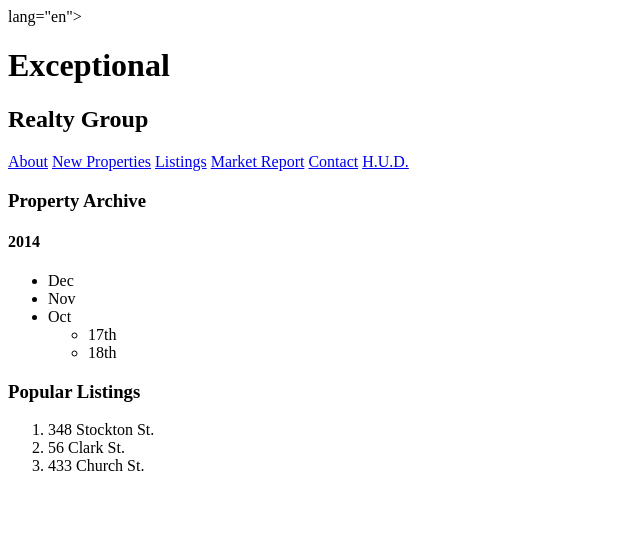
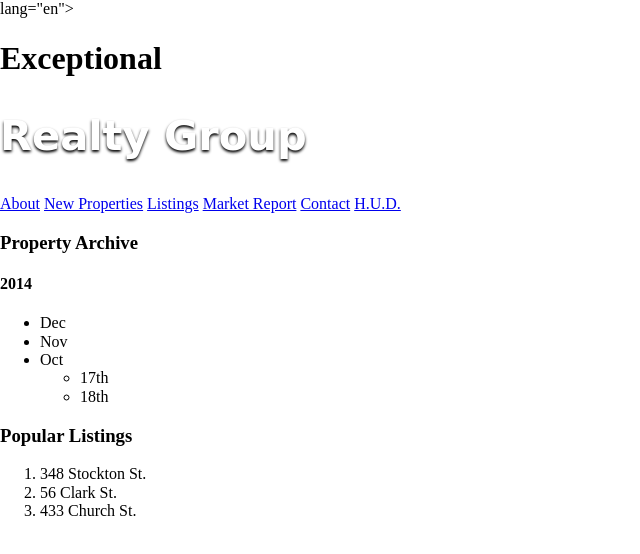
Before and after one commit to mcavaioni/exceptional-realty, a plain HTML site: page real-estate-listings.html in a window 1280 px wide. Shown: the whole page, without its empty margins (0-640 px from the left). Drawn offline with nearby package versions, Linux system fonts and the light colour scheme; a web font is replaced by a local one.

Commit message:
add css style to all pages

```diff
--- a/real-estate-listings.html
+++ b/real-estate-listings.html
@@ -3,10 +3,13 @@
 <head>
   <meta charset="UTF-8">
   <title> Exceptional Realty Group - Luxury Homes - Listings </title>
+   <link rel="stylesheet" href="https://cdnjs.cloudflare.com/ajax/libs/normalize/3.0.3/normalize.min.css">
+    <link rel="stylesheet" href="css/style.css">
+    <script src="https://cdnjs.cloudflare.com/ajax/libs/modernizr/2.8.3/modernizr.min.js"></script>
 </head>
 <body>
     <h1> Exceptional </h1>
-    <h2> Realty Group </h2>
+    <h2 class="milk-text"> Realty Group </h2>
 
 <!-- links -->
     <a href="index.html">About</a> <a href="new-properties.html">New Properties</a> <a href="real-estate-listings.html">Listings</a> <a href="market-report.html">Market Report</a> <a href="contact.html">Contact</a> <a href="http://hud.gov" target="_blank">H.U.D.</a>
```
Also changed, not shown: contact.html (+3 -0 lines), index.html (+5 -2 lines), market-report.html (+3 -0 lines), new-properties.html (+3 -0 lines).
